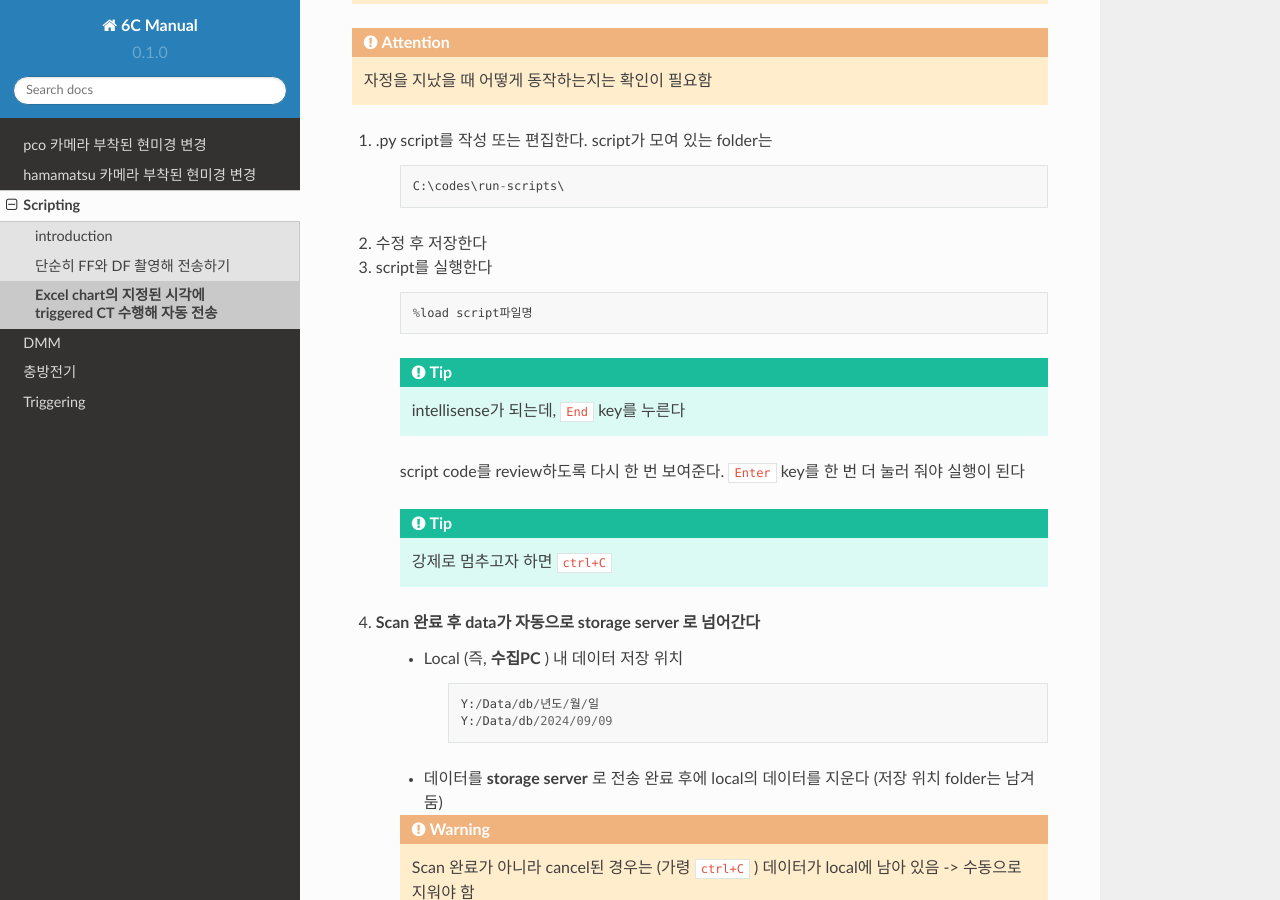
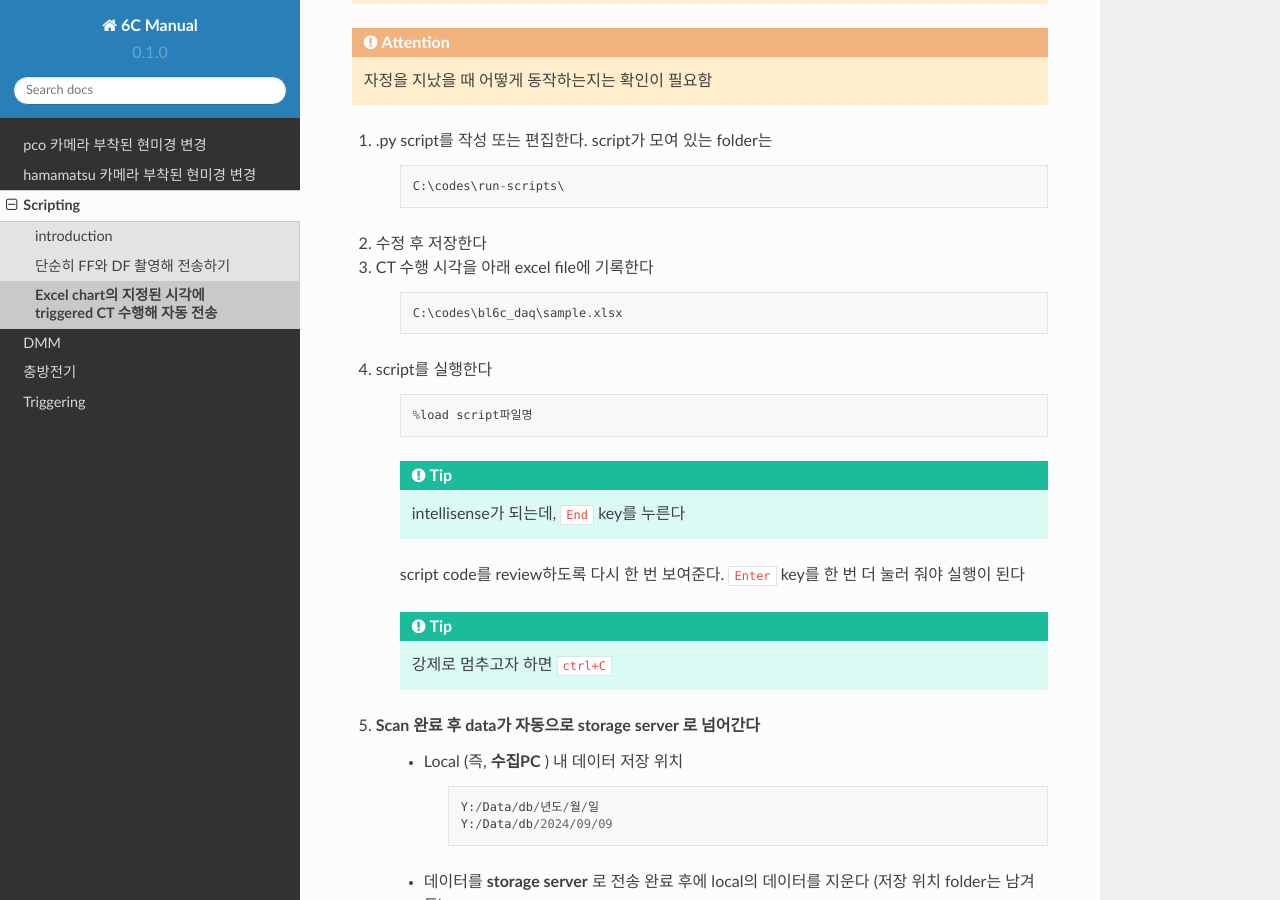
Before and after one commit to limjh0/6C_manual_kr, a Sphinx documentation site: the page built from docs/source/scripting/excel_time_trigger_CT.rst, in a window 1280 px wide and 900 px high, scrolled down 305 px. Built offline with Sphinx 7.4.7 and the Read the Docs theme 2.0.0, drawn with Linux system fonts in a browser that asks for light colours.

Commit message:
excel_time_trigger_CT excel file

```diff
--- a/docs/source/scripting/excel_time_trigger_CT.rst
+++ b/docs/source/scripting/excel_time_trigger_CT.rst
@@ -18,6 +18,12 @@ Excel chart의 지정된 시각에 triggered CT 수행해 자동 전송
         C:\codes\run-scripts\
 
 #. 수정 후 저장한다
+#. CT 수행 시각을 아래 excel file에 기록한다
+
+    ::
+
+        C:\codes\bl6c_daq\sample.xlsx
+
 #. script를 실행한다
 
     .. code-block:: Python
```
